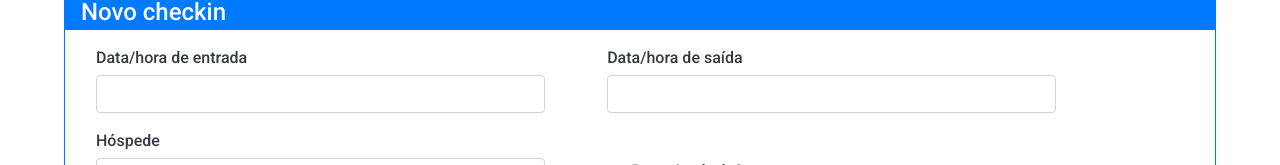
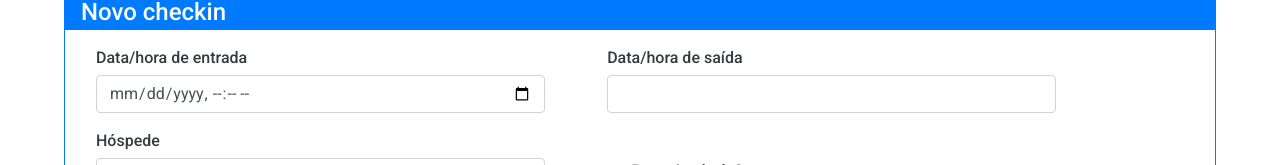
Before and after one commit to medeirosjoaquim/ng-hotel, an Angular app: page / in a window 1280 px wide. Shown: the part 209-374 px from the top of the page. Built offline with nearby package versions, Linux system fonts and the light colour scheme.

Commit message:
select options

```diff
--- a/src/app/business/checkin/checkin.component.html
+++ b/src/app/business/checkin/checkin.component.html
@@ -15,7 +15,7 @@
             >Data/hora de entrada</label>
             <input
               formControlName="dataEntrada"
-              type="text"
+              type="datetime-local"
               class="form-control"
             >
           </div>
```
